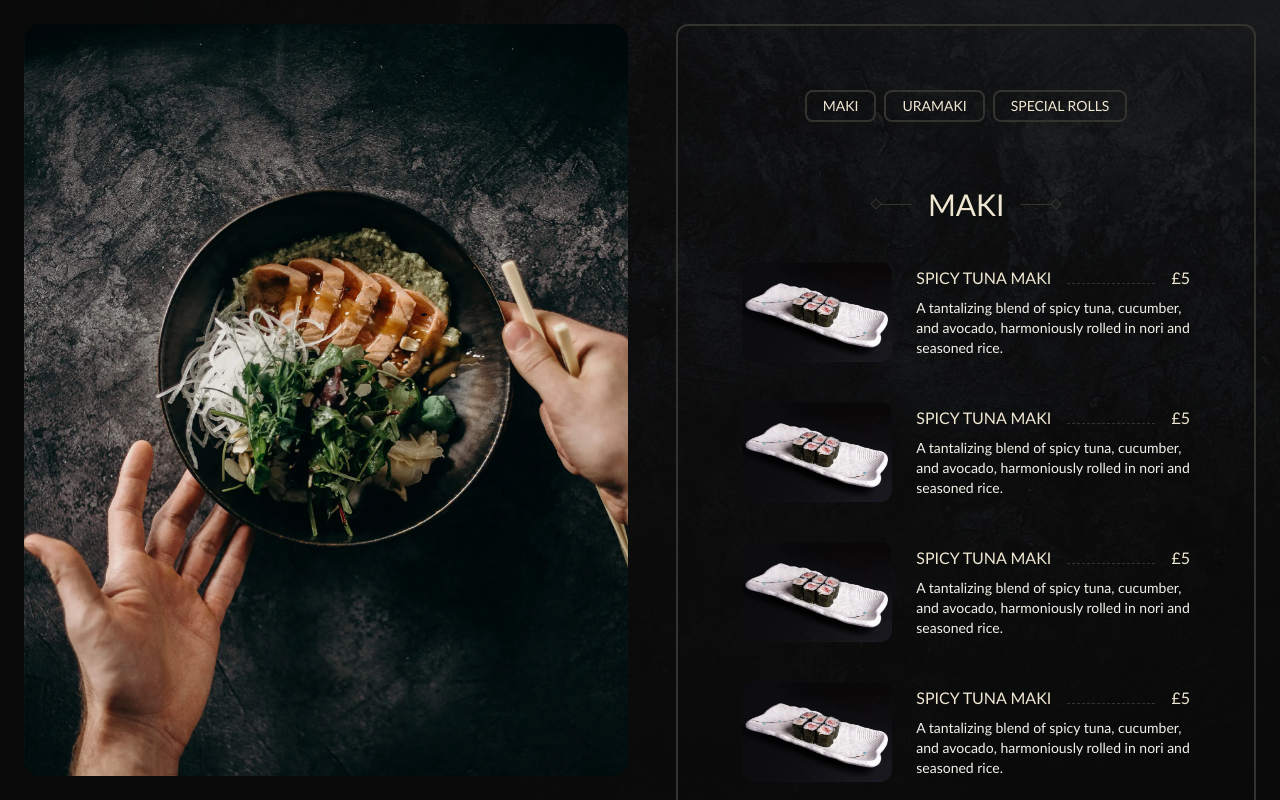
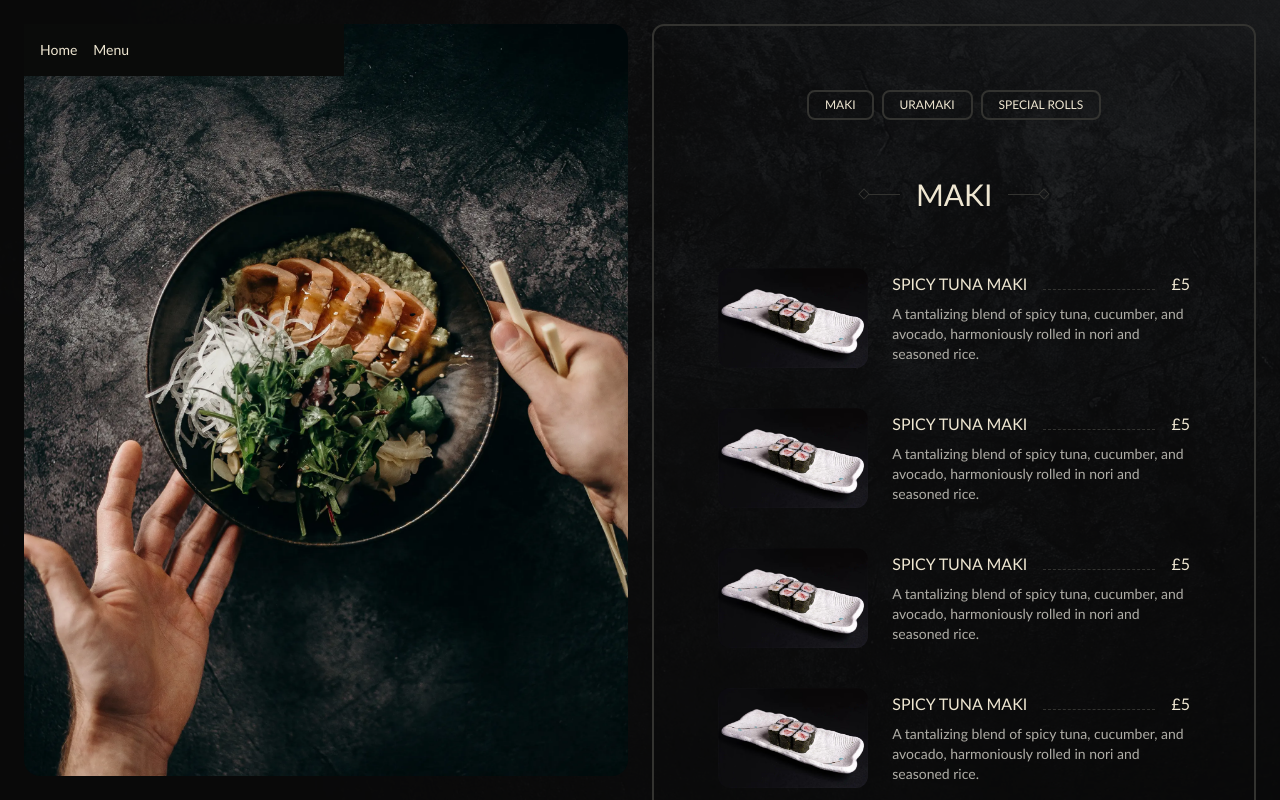
Before and after one commit to Simon0925/restaurant, a React (Vite) app: page /menu in a window 1280 px wide. Built offline with nearby package versions, Linux system fonts and the light colour scheme.

Commit message:
first commit

```diff
--- a/src/App.tsx
+++ b/src/App.tsx
@@ -6,11 +6,11 @@ export default function App() {
   return (
     <div className="bg-menu w-full bg-cover h-screen fixed top-0 left-0">
       <div className="absolute w-full h-full bg-neutral-950 bg-opacity-85 z-0"></div>
-      <div className="relative z-10 w-full block xl:flex xl:flex-row overflow-y-scroll justify-between h-screen">
-        <div className="w-full h-full p-6">
+      <div className="relative z-10 w-full block xl:flex xl:flex-row overflow-y-scroll justify-between h-full">
+        <div className="w-full p-2 xl:p-6">
           <Header />
         </div>
-        <Main />
+          <Main />
       </div>
     </div>
   );
--- a/src/UI/ButtonNavMenuList /ButtonNavMenuList.tsx
+++ b/src/UI/ButtonNavMenuList /ButtonNavMenuList.tsx
@@ -1,10 +1,11 @@
 interface ButtonNavMenuListProps {
     name: string;
+    onClick:()=>void;
   }
 
-  export default function ButtonNavMenuList({ name }: ButtonNavMenuListProps) {
+  export default function ButtonNavMenuList({ name,onClick }: ButtonNavMenuListProps) {
     return (
-      <button className="border-2 rounded-lg text-sm  border-borderCustom duration-500 hover:border-borderCustomHover py-1 px-4 text-default">
+      <button onClick={onClick} className="border-2 rounded-lg text-[12px]  border-borderCustom duration-500 hover:border-borderCustomHover py-1 px-4 text-default">
         {name}
       </button>
     );
--- a/src/components/Footer/Footer.tsx
+++ b/src/components/Footer/Footer.tsx
@@ -3,9 +3,16 @@
 
 
 export default function Footer () {
+
     return(
-        <footer className="w-full rounded-xl border-2 border-borderCustom">
-            njn
+        <footer className="w-full rounded-xl  border-2 border-borderCustom flex justify-center">
+            <p className="text-[#B0AEA7] p-6">
+                © 2024 <a
+                href="https://www.linkedin.com/in/sam-yakovenko"
+                className="cursor-pointer hover:underline transition duration-500">
+                Sam Yakovenko.
+                </a> All rights reserved.
+            </p>
         </footer>
     )
 }
--- a/src/components/MenuContents/MenuContents.tsx
+++ b/src/components/MenuContents/MenuContents.tsx
@@ -3,15 +3,15 @@ import img from "./img/SpicyTunaMaki.avif"
 export default function MenuContents () {
 
     return(
-       <div className="flex w-full items-center gap-6">
-            <img className="w-[150px] h-[100px] rounded-xl" src={img} />
+       <div className="flex w-full flex-col sm:flex-row items-center gap-6">
+            <img className="w-full h-full rounded-xl sm:w-[150px] sm:h-[100px]" src={img} />
             <div className="w-full flex flex-col gap-2">
                 <div className="text-default w-full flex gap-4">
                     <p className="whitespace-nowrap">SPICY TUNA MAKI</p>
                     <span className="border-b-[1px] w-full border-dashed border-borderCustom mb-1.5"></span>
                     <p className="">£5</p>
                 </div>
-                <p className="text-[#F5F2EA] text-sm">
+                <p className="text-[#B0AEA7] text-sm">
                     A tantalizing blend of spicy tuna, cucumber, and avocado, harmoniously rolled in nori and seasoned rice.
                 </p>
             </div>
--- a/src/components/MenuList/MenuList.tsx
+++ b/src/components/MenuList/MenuList.tsx
@@ -1,14 +1,53 @@
+import React, { useEffect, useRef } from "react";
 import MenuSection from "../MenuSection/MenuSection";
 import NavMenuList from "../NavMenuList/NavMenuList";
+import { useLocation, useNavigate } from "react-router";
+
+export default function MenuList() {
+    const navigate = useNavigate();
+    const location = useLocation();
+
+    const makiRef = useRef<HTMLDivElement | null>(null);
+    const uramakiRef = useRef<HTMLDivElement | null>(null);
+    const specialRollsRef = useRef<HTMLDivElement | null>(null);
+
+    useEffect(() => {
+        const hash = location.hash;
+
+        if (hash === "#maki" && makiRef.current) {
+            scrollToSection(makiRef, "maki");
+        } else if (hash === "#urmaki" && uramakiRef.current) {
+            scrollToSection(uramakiRef, "urmaki");
+        } else if (hash === "#special" && specialRollsRef.current) {
+            scrollToSection(specialRollsRef, "special");
+        }
+    }, [location.hash]);
 
 
+    const scrollToSection = (ref: React.MutableRefObject<HTMLElement | null>, path: string) => {
+        navigate(`/menu#${path}`);
+        if (ref.current) {
+            ref.current.scrollIntoView({ behavior: "smooth", block: "start" });
+        }
+    };
 
-
-export default function MenuList () {
-    return(
-        <div className="w-full rounded-xl border-2 p-16  border-borderCustom flex flex-col gap-16">
-            <NavMenuList />
-            <MenuSection name={"MAKI"} />
+    return (
+        <div className="w-full">
+            <div className="w-full rounded-xl border-2 p-8 border-borderCustom flex flex-col sm:p-16">
+                <NavMenuList
+                    onScrollTo={scrollToSection}
+                    refs={{ makiRef, uramakiRef, specialRollsRef }}
+                />
+                <div className="pt-14" ref={makiRef}>
+                    <MenuSection name={"MAKI"} />
+                </div>
+                <div className="pt-14" ref={uramakiRef}>
+                    <MenuSection name={"UraMaki"} />
+                </div>
+                <div className="pt-14" ref={specialRollsRef}>
+                    <MenuSection name={"Special Rolls"} />
+                </div>
+            </div>
         </div>
-    )
+    );
 }
--- a/src/components/MenuSection/MenuSection.tsx
+++ b/src/components/MenuSection/MenuSection.tsx
@@ -8,8 +8,9 @@ interface MenuSectionProps {
 export default function MenuSection ({name}:MenuSectionProps) {
 
     return(
-        <section className="w-full flex  flex-col justify-center  gap-10">
-            <MenuTitle name={name} />
+        <section className="w-full flex  flex-col justify-center  gap-14">
+            <MenuTitle name={name.toUpperCase()} />
+            <div className="w-full flex  flex-col justify-center  gap-10">
                 <MenuContents />
                 <MenuContents />
                 <MenuContents />
@@ -19,7 +20,7 @@ export default function MenuSection ({name}:MenuSectionProps) {
                 <MenuContents />
                 <MenuContents />
                 <MenuContents />
-
+            </div>
         </section>
     )
 }
--- a/src/components/MenuTitle/MenuTitle.tsx
+++ b/src/components/MenuTitle/MenuTitle.tsx
@@ -11,7 +11,7 @@ export default function MenuTitle ({name}:MenuTitleProps) {
         <section className="w-full flex justify-center ">
             <div className=" flex gap-4">
                 <MenuListIcon side={false} />
-                <p className="text-default text-3xl">{name}</p>
+                <p className="text-default text-2xl sm:text-3xl">{name}</p>
                 <MenuListIcon side={true} />
             </div>
         </section>
--- a/src/components/NavMenuList/NavMenuList.tsx
+++ b/src/components/NavMenuList/NavMenuList.tsx
@@ -1,14 +1,20 @@
 import ButtonNavMenuList from "../../UI/ButtonNavMenuList /ButtonNavMenuList";
 
+interface NavMenuListProps {
+    onScrollTo: (ref: React.MutableRefObject<HTMLElement | null>, path: string) => void;
+    refs: {
+        makiRef: React.MutableRefObject<HTMLElement | null>;
+        uramakiRef: React.MutableRefObject<HTMLElement | null>;
+        specialRollsRef: React.MutableRefObject<HTMLElement | null>;
+    };
+}
 
-
-
-export default function NavMenuList () {
-    return(
+export default function NavMenuList({ onScrollTo, refs }: NavMenuListProps) {
+    return (
         <div className="w-full flex justify-center gap-2">
-            <ButtonNavMenuList name={"MAKI"} />
-            <ButtonNavMenuList name={"URAMAKI"} />
-            <ButtonNavMenuList name={"SPECIAL ROLLS"} />
+            <ButtonNavMenuList name={"MAKI"} onClick={() => onScrollTo(refs.makiRef, "maki")} />
+            <ButtonNavMenuList name={"URAMAKI"} onClick={() => onScrollTo(refs.uramakiRef, "urmaki")} />
+            <ButtonNavMenuList name={"SPECIAL ROLLS"} onClick={() => onScrollTo(refs.specialRollsRef, "special")} />
         </div>
-    )
+    );
 }
--- /dev/null
+++ b/src/components/NavigatePanel/NavigatePanel.tsx
@@ -0,0 +1,13 @@
+import { NavLink } from "react-router";
+
+export default function NavigatePanel () {
+
+    return(
+        <div className="bg-[#0a0b0a] flex items-center w-80 p-4">
+            <nav className="flex gap-4">
+                <NavLink key={"/"} to={"home"} className={'text-default text-sm'}> Home  </NavLink>
+                <NavLink key={"/menu"} to={"menu"} className={'text-default text-sm'}>Menu </NavLink>
+            </nav>
+        </div>
+    )
+}
--- a/src/layout/Header/Header.tsx
+++ b/src/layout/Header/Header.tsx
@@ -1,11 +1,17 @@
+import images from '../../assets/header/header-menu-background.webp'; // Fixed typo in `imges` to `images`
+import NavigatePanel from '../../components/NavigatePanel/NavigatePanel';
 
-
-
-
-export default function Header () {
-    return(
-       <header className="bg-header-menu-background  w-full rounded-2xl h-full bg-cover " >
-
-       </header>
-    )
+export default function Header() {
+    return (
+        <header className="w-full rounded-2xl h-full relative">
+            <img
+                className="rounded-2xl w-full object-contain md:object-cover h-full"
+                src={images}
+                alt="Header Menu Background"
+            />
+            <div className="absolute top-0">
+                <NavigatePanel />
+            </div>
+        </header>
+    );
 }
--- a/src/pages/Menu/Menu.tsx
+++ b/src/pages/Menu/Menu.tsx
@@ -6,7 +6,7 @@ import MenuList from "../../components/MenuList/MenuList";
 
 export default function Menu () {
     return(
-        <div className="w-full rounded-2xl p-6 h-full  flex flex-col gap-6 xl:py-6 xl:overflow-y-scroll  xl:pr-6">
+        <div className="w-full h-full flex flex-col gap-6 p-2  xl:p-0 xl:py-6 xl:pr-6 xl:overflow-y-scroll">
             <MenuList />
             <Footer />
         </div>
```
Also changed, not shown: tsconfig.node.json (+9 -6 lines). Lines whose indentation alone changed are shown as unchanged.
